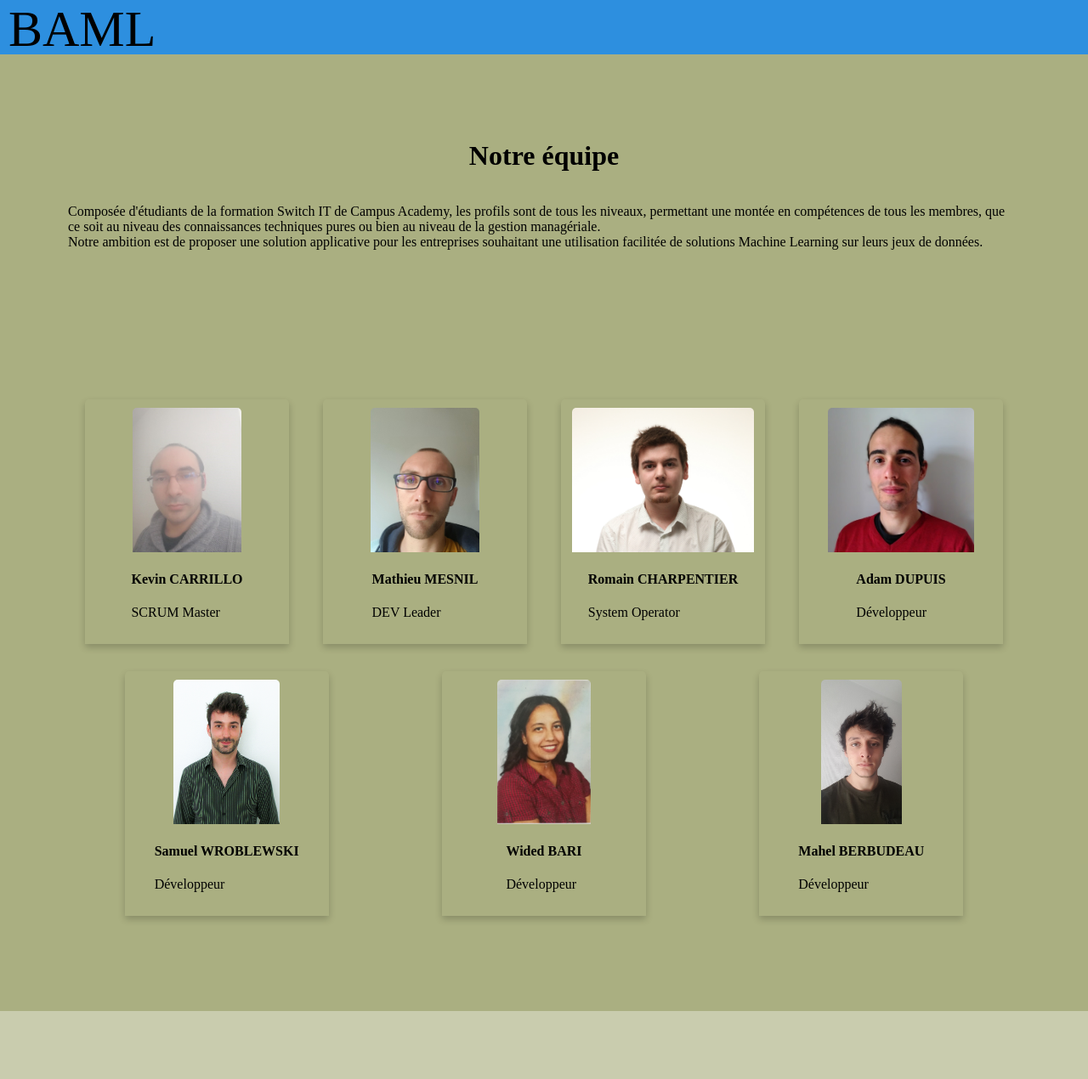
After one commit to DivermanCiv/BAML, a Django app: page /qui-sommes-nous/ in a window 1280 px wide. The commit adds this page. Shown: the whole page at 85% size. Run offline with Django 3.2, Linux system fonts and the light colour scheme.

Commit message:
completed qui-sommes-nous and index by replacing the lorem ipsum by actual text

```diff
--- /dev/null
+++ b/BAML/templates/BAML/qui-sommes-nous.html
@@ -0,0 +1,67 @@
+{% extends 'BAML/base.html'%}
+{% load static %}
+
+{% block title %}Qui sommes nous ?{% endblock %}
+
+{% block content %}
+<!--équipe-->
+<div class="team">
+    <div class="team-presentation">
+        <h1>Notre équipe</h1>
+        <p>Composée d'étudiants de la formation Switch IT de Campus Academy, les profils sont de tous les niveaux, permettant une montée en compétences de tous les membres, que ce soit au niveau des connaissances techniques pures ou bien au niveau de la gestion managériale. <br>
+        Notre ambition est de proposer une solution applicative pour les entreprises souhaitant une utilisation facilitée de solutions Machine Learning sur leurs jeux de données.
+        </p>
+    </div>
+    <div class="team-member">
+        <div id="member-1">
+            <img src="{% static 'images/kevin.jpg' %}" alt="photo kevin">
+            <div class="container">
+                <h4><b>Kevin CARRILLO</b></h4>
+                <p>SCRUM Master</p>
+            </div>
+        </div>
+        <div id="member-2">
+            <img src="{% static 'images/mathieu.jpg' %}" alt="photo mathieu">
+            <div class="container">
+                <h4><b>Mathieu MESNIL</b></h4>
+                <p>DEV Leader</p>
+            </div>
+        </div>
+        <div id="member-3">
+            <img src="{% static 'images/romain.jpg' %}" alt="photo Romain">
+            <div class="container">
+                <h4><b>Romain CHARPENTIER</b></h4>
+                <p>System Operator</p>
+            </div>
+        </div>
+        <div id="member-4">
+            <img src="{% static 'images/adam.jpg' %}" alt="photo Adam">
+            <div class="container">
+                <h4><b>Adam DUPUIS</b></h4>
+                <p>Développeur</p>
+            </div>
+        </div>
+        <div id="member-5">
+            <img src="{% static 'images/samuel.jpg' %}" alt="photo Samuel">
+            <div class="container">
+                <h4><b>Samuel WROBLEWSKI</b></h4>
+                <p>Développeur</p>
+            </div>
+        </div>
+        <div id="member-6">
+            <img src="{% static 'images/wided.jpg' %}" alt="photo Wided">
+            <div class="container">
+                <h4><b>Wided BARI</b></h4>
+                <p>Développeur</p>
+            </div>
+        </div>
+        <div id="member-7">
+            <img src="{% static 'images/mahel.jpg' %}" alt="photo Mahel">
+            <div class="container">
+                <h4><b>Mahel BERBUDEAU</b></h4>
+                <p>Développeur</p>
+            </div>
+        </div>
+    </div>
+</div>
+{% endblock %}
```
Also changed, not shown: BAML/templates/BAML/index.html (+3 -27 lines).
